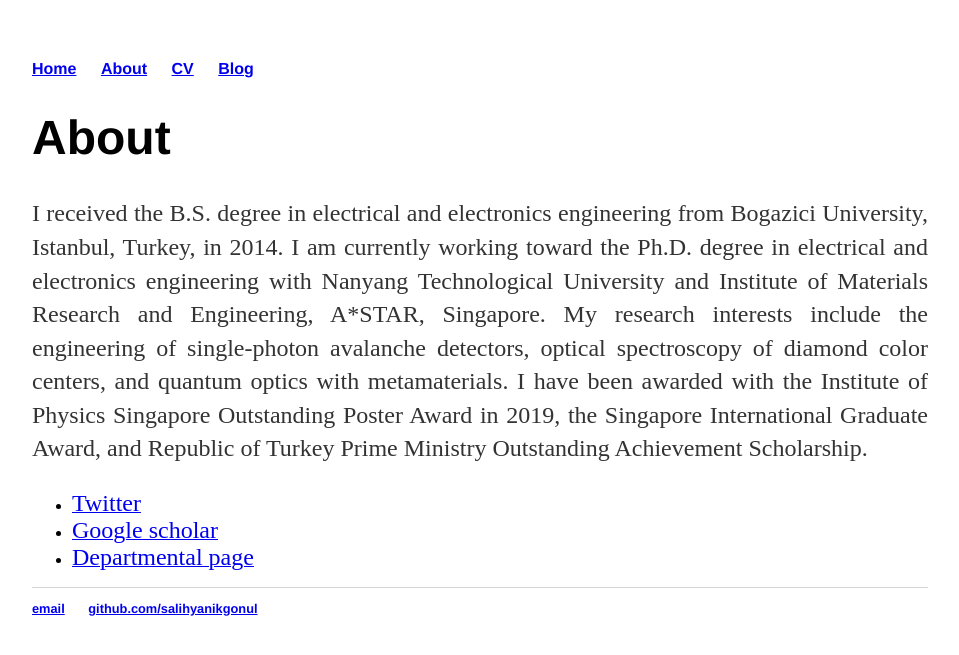
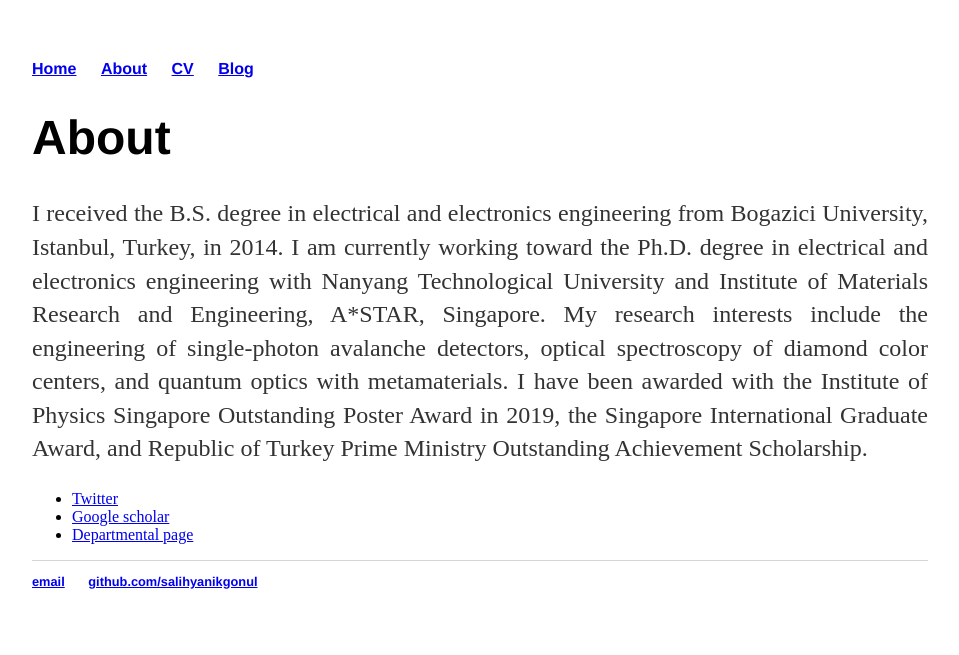
Before and after one commit to salihyanikgonul/salihyanikgonul.github.io, a Jekyll site: the page built from about/index.html, in a window 1280 px wide. Shown: the top 655 px of the page, without its empty margins (160-1119 px from the left). Built offline with Jekyll 4.4.1, drawn with Linux system fonts in a browser that asks for light colours.

Commit message:
Update index.html

```diff
--- a/about/index.html
+++ b/about/index.html
@@ -8,8 +8,8 @@ title: About Salih Yanikgonul
 			<p>I received the B.S. degree in electrical and electronics engineering from Bogazici University, Istanbul, Turkey, in 2014. I am currently working toward the Ph.D. degree in electrical and electronics engineering with Nanyang Technological University and Institute of Materials Research and Engineering, A*STAR, Singapore. My research interests include the engineering of single-photon avalanche detectors, optical spectroscopy of diamond color centers, and quantum optics with metamaterials. I have been awarded with the Institute of Physics Singapore Outstanding Poster Award in 2019, the Singapore International Graduate Award, and Republic of Turkey Prime Ministry Outstanding Achievement Scholarship.</p>
 
 			<ul class="contacts">
-				<li><a href="https://twitter.com/salihyanikgonul?lang=en"><FONT SIZE=5>Twitter</FONT></a></li>
-		<li><a href="https://scholar.google.com/citations?user=f0PW5J8AAAAJ&hl=en"><FONT SIZE=5>Google scholar</FONT></a></li>
-				<li><a href="http://www1.spms.ntu.edu.sg/~oson/people/salih"><FONT SIZE=5>Departmental page</FONT></a></li>
+				<li><a href="https://twitter.com/salihyanikgonul?lang=en">Twitter</a></li>
+		<li><a href="https://scholar.google.com/citations?user=f0PW5J8AAAAJ&hl=en">Google scholar</FONT></a></li>
+				<li><a href="http://www1.spms.ntu.edu.sg/~oson/people/salih">Departmental page</a></li>
 				</ul>
 		</div>
```
